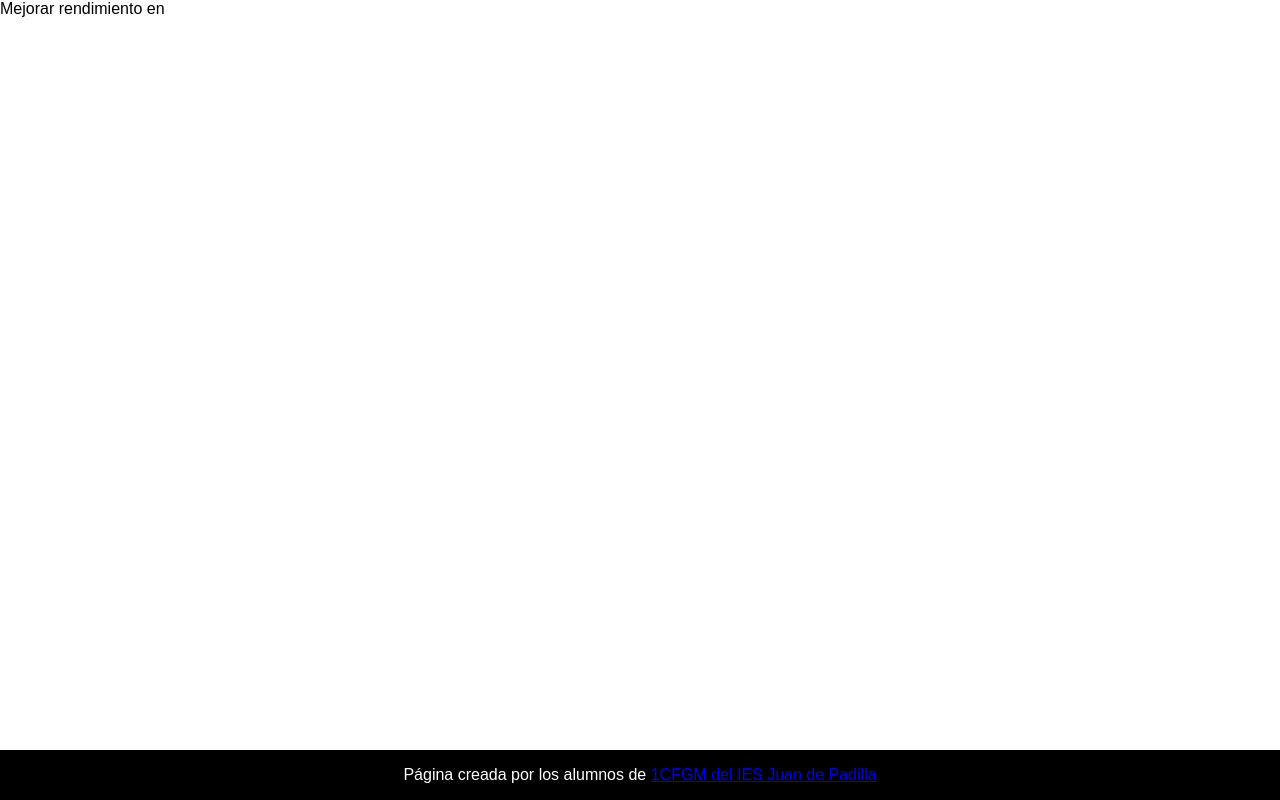
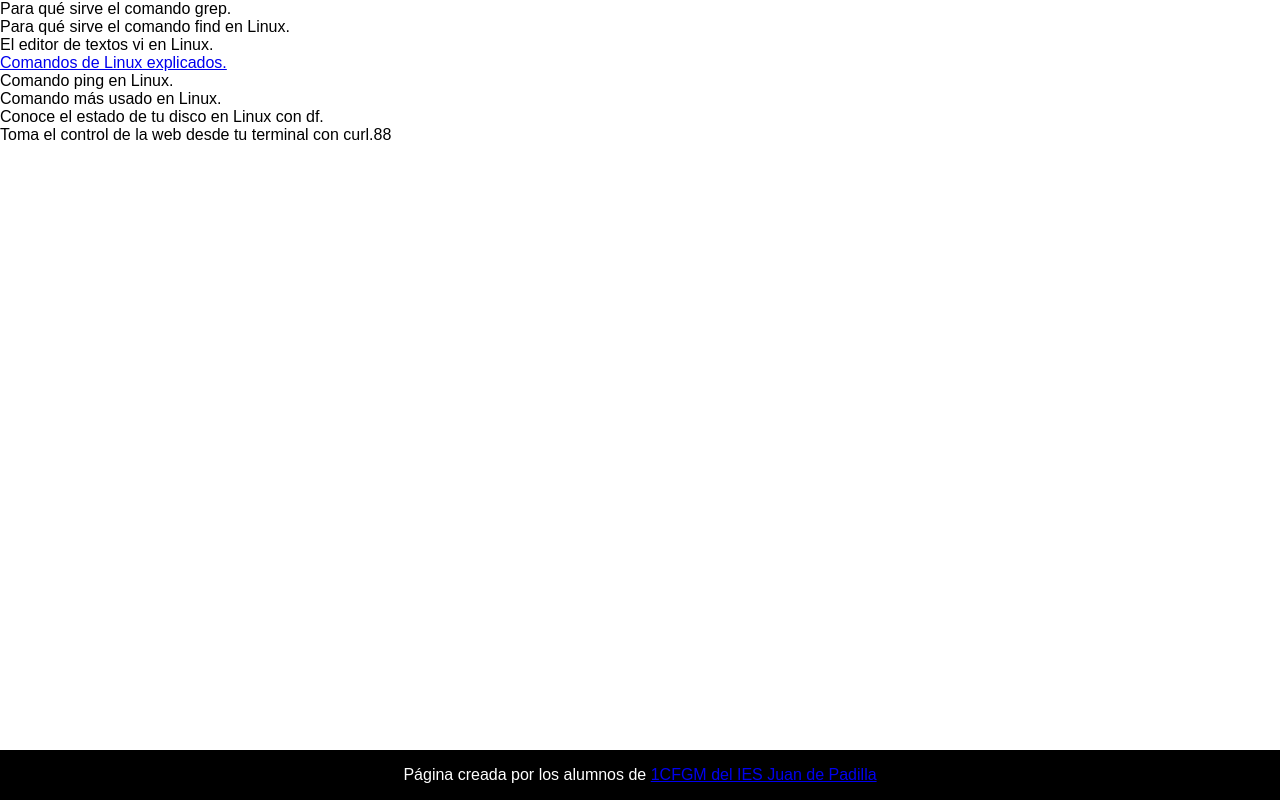
Before and after one commit to tipssom/TipsSOM, a plain HTML site: page optimizacionlin.html in a window 1280 px wide. Drawn offline with Linux system fonts and the light colour scheme; a web font is replaced by a local one.

Commit message:
Update optimizacionlin.html
Añadidos tips de José Garcés

-Eder

```diff
--- a/optimizacionlin.html
+++ b/optimizacionlin.html
@@ -9,17 +9,18 @@
   <body>
     <div class="optimizacion-lin">
         <div class="listas">
-            <ul>Mejorar rendimiento en
-                <li><a href=""></a></li>
-                <li><a href=""></a></li>
-                <li><a href=""></a></li>
-                <li><a href=""></a></li>
-                <li><a href=""></a></li>
-                <li><a href=""></a></li>
-                <li><a href=""></a></li>
-                <li><a href=""></a></li>
-                <li><a href=""></a></li>
-                <li><a href=""></a></li>
+
+          <!--Tips de José Garcés-->
+            <ul>
+                <li><a href="https://www.youtube.com/shorts/1xeGfeCcEsY?feature=share"></a>Para qué sirve el comando grep.</li>
+                <li><a href="https://www.youtube.com/shorts/V3TzQ52YK3A?feature=share"></a>Para qué sirve el comando find en Linux.</li>
+                <li><a href="https://www.youtube.com/shorts/geBLlgsJhDE?feature=share"></a>El editor de textos vi en Linux.</li>
+                <li><a href="https://www.youtube.com/shorts/txBaAdaOFNg?feature=share">Comandos de Linux explicados.</a></li>
+                <li><a href="https://www.youtube.com/shorts/eeCJiao5T4s?feature=share"></a>Comando ping en Linux.</li>
+                <li><a href="https://www.youtube.com/shorts/qk6yBQ3_xJA?feature=share"></a>Comando más usado en Linux.</li>
+                <li><a href="https://www.youtube.com/shorts/qfkSgpCbiCQ?feature=share"></a>Conoce el estado de tu disco en Linux con df.</li>
+                <li><a href="https://www.youtube.com/shorts/t0GzIvXH9X0?feature=share"></a>Toma el control de la web desde tu terminal con curl.88</li>
+            <!--Tips de José Garcés-->
             </ul>
         </div>
         <div class="pie-pagina">
```
